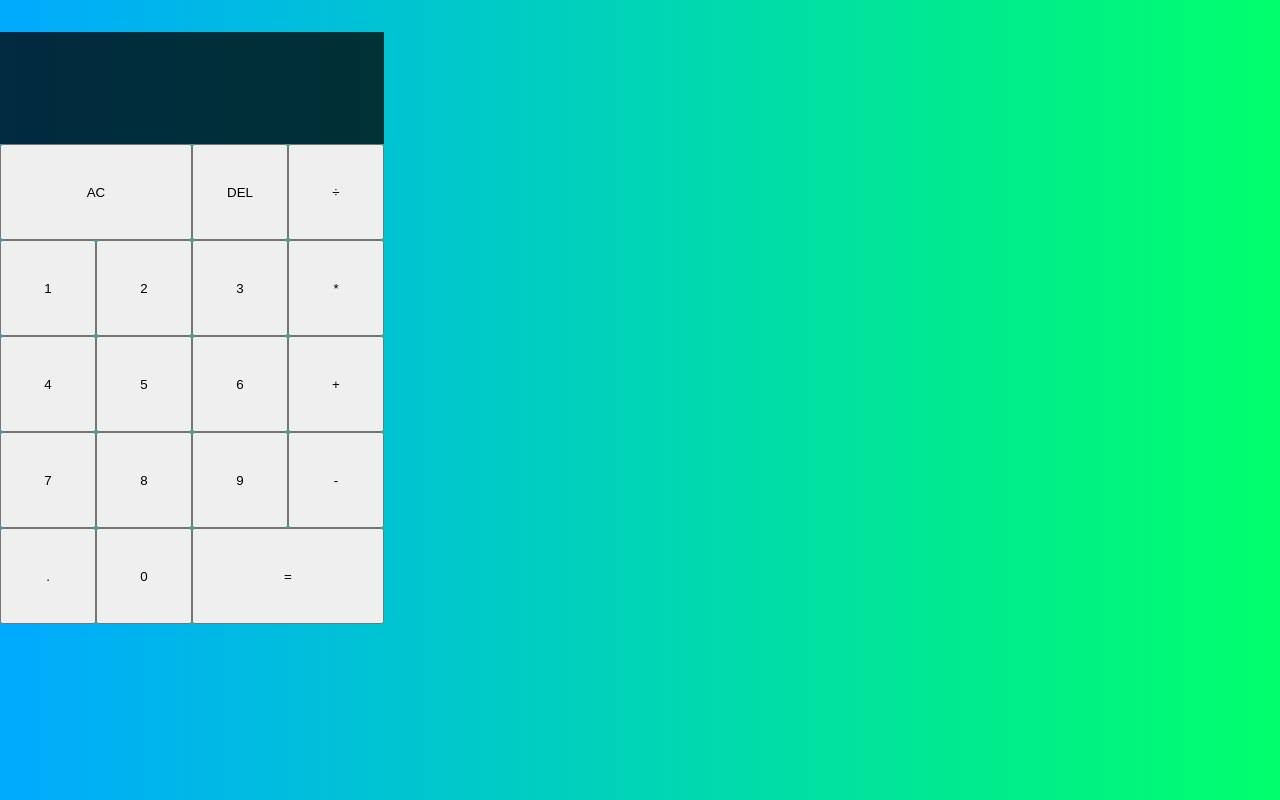
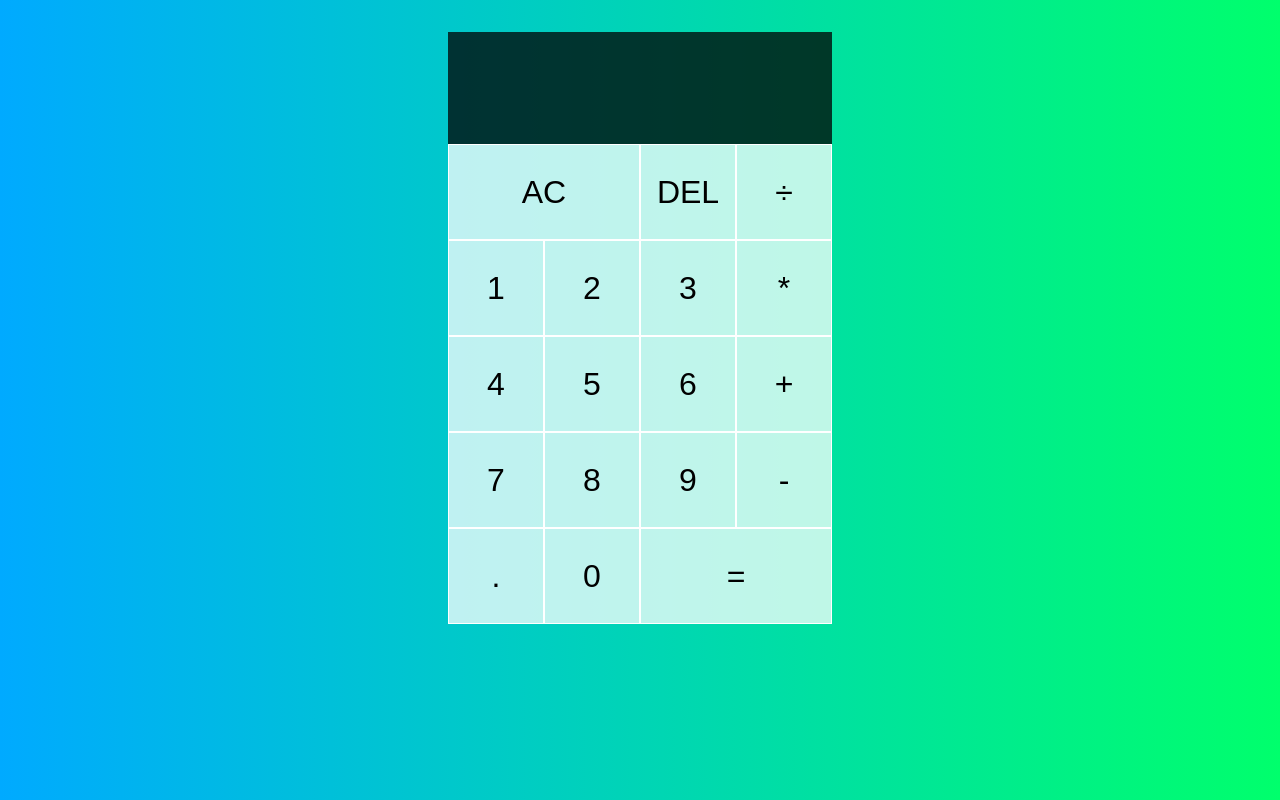
Before and after one commit to RausRD/calculator-on-React, a React (Create React App) app: page / in a window 1280 px wide. Built offline with nearby package versions, Linux system fonts and the light colour scheme.

Commit message:
wrote startin logic in my component

```diff
--- a/src/App.js
+++ b/src/App.js
@@ -1,11 +1,17 @@
+import { useReducer } from 'react';
 import './styles.css'
 
+function reducer (state, action) {
+
+}
+
 function App() {
+	const [{currentOperand, previousOperand, operation}, dispatch] = useReducer(reducer, {})
   return (
     <div className="claculator-grid">
       <div className="output">
-        <div className="previous-operand"></div>
-        <div className="current-operand"></div>
+        <div className="previous-operand">{previousOperand} {operation}</div>
+        <div className="current-operand">{currentOperand}</div>
       </div>
 		<button className="span-two">AC</button>
 		<button>DEL</button>
--- a/src/styles.css
+++ b/src/styles.css
@@ -10,8 +10,22 @@
 .claculator-grid {
 	display: grid;
 	margin-top: 2rem;
+	justify-content: center;
 	grid-template-columns: repeat(4, 6rem);
 	grid-template-rows: minmax(7rem, auto) repeat(5, 6rem);
+}
+
+.claculator-grid > button {
+	cursor: pointer;
+	font-size: 2rem;
+	border: 1px solid white;
+	outline: none;
+	background-color: rgba(255, 255, 255, .75);
+}
+
+.claculator-grid > button:hover,
+.claculator-grid > button:focus {
+	background-color: rgba(255, 255, 255, .9)
 }
 
 .span-two {
@@ -25,6 +39,9 @@
 	flex-direction: column;
 	align-items: flex-end;
 	justify-content: space-around;
+	padding: .75rem;
+	word-wrap: break-word;
+	word-break: break-all;
 }
 
 .output .previous-operand {
```
